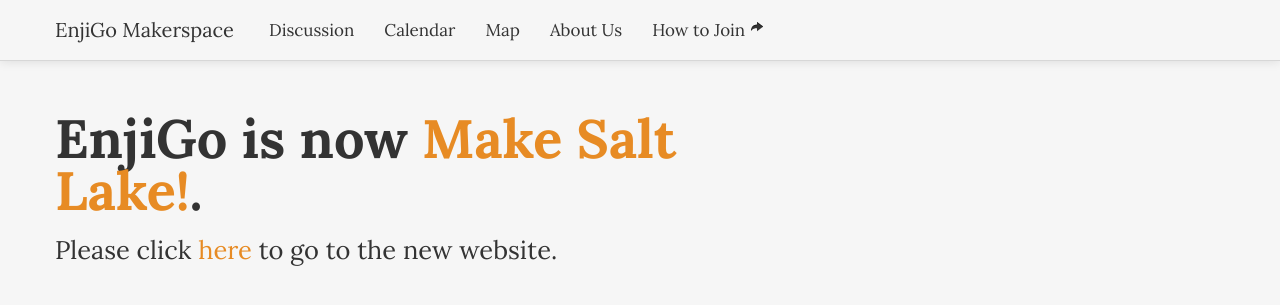
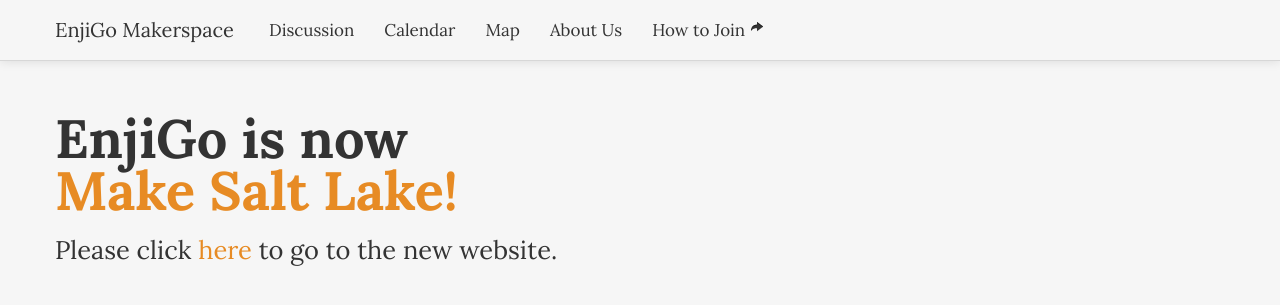
Before and after one commit to makesaltlake/website, a Jekyll site: the page built from index.html, in a window 1280 px wide. Shown: the top 305 px of the page. Built offline with Jekyll 4.4.1, drawn with Linux system fonts in a browser that asks for light colours.

```diff
--- a/index.html
+++ b/index.html
@@ -27,7 +27,7 @@ $(document).ready(function() {
 <header class="jumbotron subhead" id="overview">
   <div class="row-fluid">
     <div class="span8">
-      <h1>EnjiGo is now <a href="http://makesaltlake.org">Make Salt Lake!</a>.</h1>
+      <h1>EnjiGo is now<br><a href="http://makesaltlake.org">Make Salt Lake!</a></h1>
       <p class="lead">Please click <a href="http://makesaltlake.org">here</a> to go to the new website.</p>
     </div>
   </div>
```
